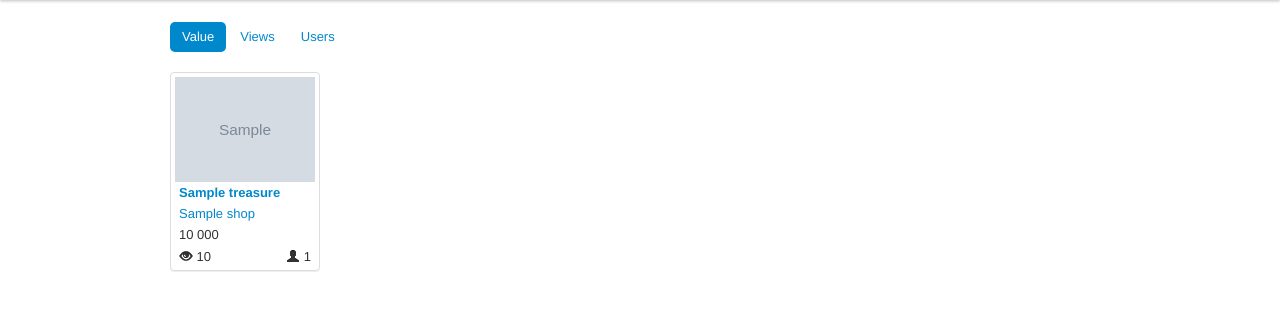
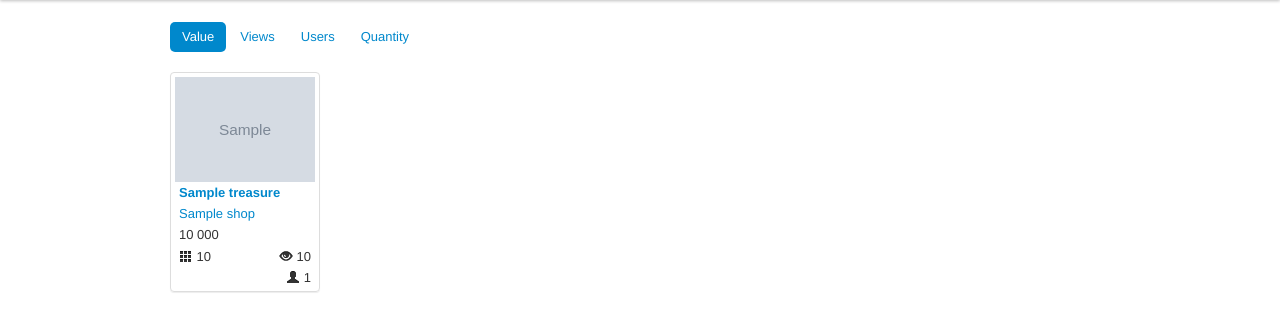
Before and after one commit to grampajoe/buriedtreasure, a Flask app: template templates/index.html in a window 1280 px wide. Shown: the part 40-372 px from the top of the page. Run offline with Flask 2, Linux system fonts and the light colour scheme; the template is opened without the code that fills it: most values are stand-ins (such as "Sample title", 1, 10 or a date in 2020).

Commit message:
Add quantity to UI

```diff
--- a/templates/index.html
+++ b/templates/index.html
@@ -6,10 +6,11 @@
       <li class="active"><a rel="sort-value" href="#" data-reverse="true">Value</a></li>
       <li><a rel="sort-views" href="#" data-reverse="true">Views</a></li>
       <li><a rel="sort-treasuries" href="#">Users</a></li>
+      <li><a rel="sort-quantity" href="#" data-reverse="true">Quantity</a></li>
     </ul>
     <ul class="treasures thumbnails">
     {% for treasure in treasures %}
-    <li class="span2 thumbnail {% if 'gold' in treasure['materials'] or 'gold' in treasure['title']|lower %}gold{% endif %}" data-value="{{ loop.index }}" data-views="{{ treasure['views'] }}" data-treasuries="{{ treasure['users']|length }}">
+    <li class="span2 thumbnail {% if 'gold' in treasure['materials'] %}gold{% endif %}" data-value="{{ loop.index }}" data-views="{{ treasure['views'] }}" data-treasuries="{{ treasure['users']|length }}" data-quantity="{{ treasure['quantity'] }}">
         <a href="{{ treasure['url'] }}" title="{{ treasure['title'] }}" onclick="window.open(this.href); return false;">
           <img src="{{ treasure['Images'][0]['url_170x135'] }}" alt="{{ treasure['title'] }}" />
           <p class="oneline"><strong>{{ treasure['title'] }}</strong></p>
@@ -17,7 +18,10 @@
         <p class="oneline"><a href="{{ treasure['Shop']['url'] }}" title="{{ treasure['Shop']['shop_name'] }}" onclick="window.open(this.href); return false;">{{ treasure['Shop']['shop_name'] }}</a></p>
         <p class="oneline">{{ treasure['price'] }} {{ treasure['currency_code'] }}</p>
         <p class="oneline">
-          <span class="" title="Views"><i class="icon-eye-open"></i> {{ treasure['views'] }}</span>
+          <span title="Quantity"><i class="icon-th"></i> {{ treasure['quantity'] }}</span>
+          <span class="pull-right" title="Views"><i class="icon-eye-open"></i> {{ treasure['views'] }}</span>
+        </p>
+        <p class="oneline">
           <span class="pull-right" title="Users"><i class="icon-user"></i> {{ treasure['users']|length }}</span>
         </p>
       </li>
```
